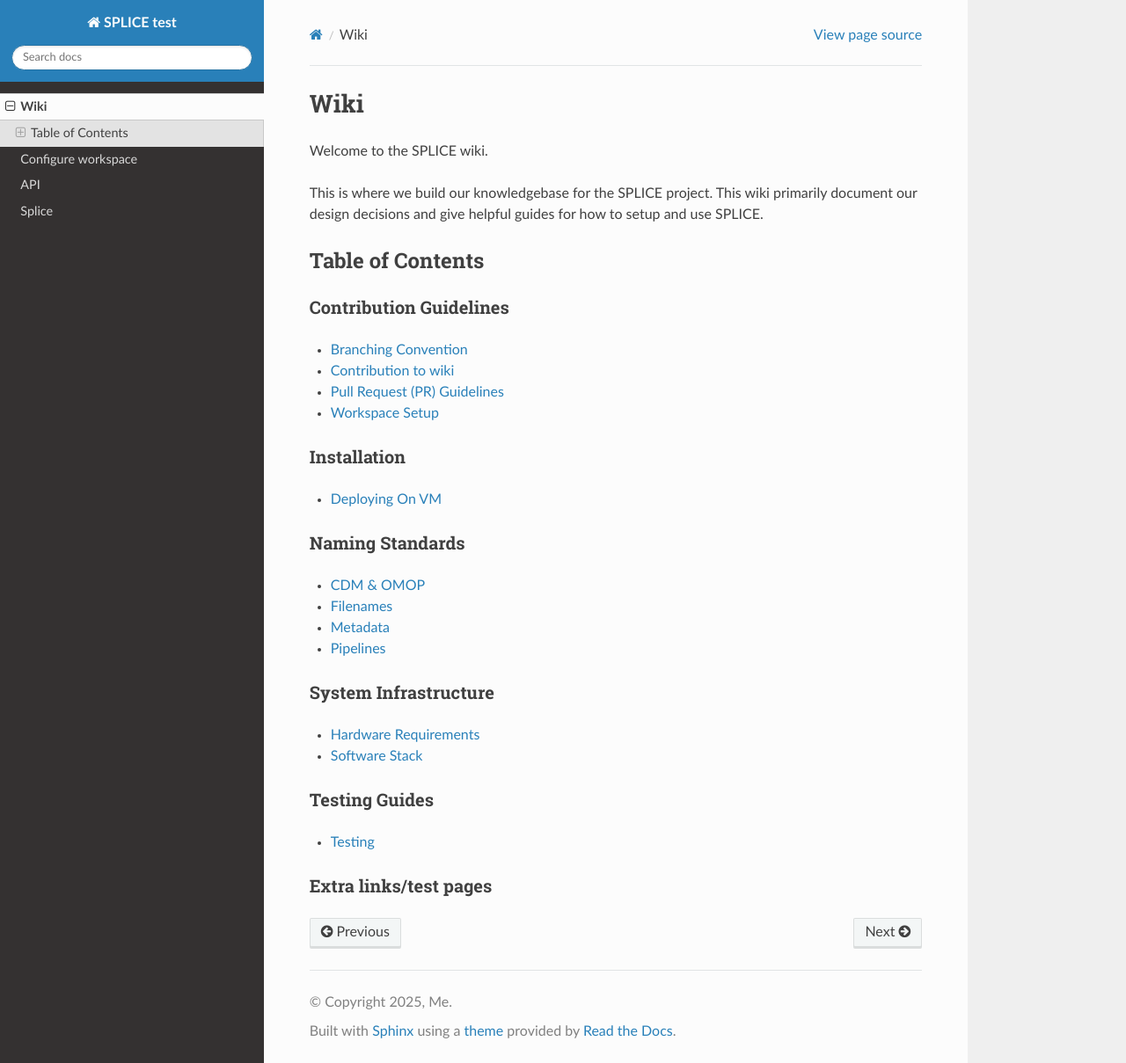
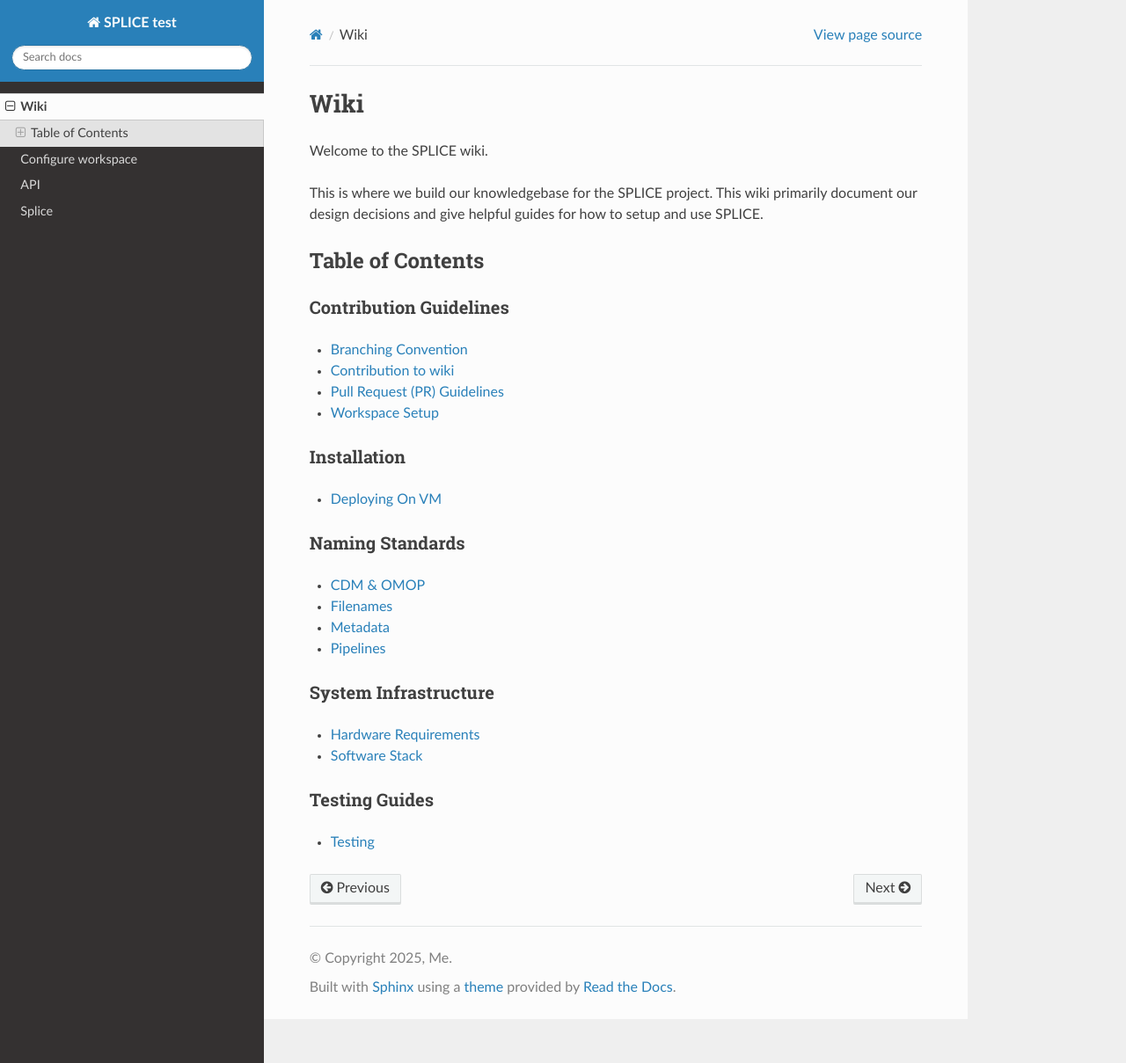
Before and after one commit to PhoevosA/rtd-tuorial, a Sphinx documentation site: the page built from docs/source/Wiki.rst, in a window 1280 px wide and 1209 px high. Shown: the whole window at 88% size. Built offline with Sphinx 7.4.7 and the Read the Docs theme 3.1.0, drawn with Linux system fonts in a browser that asks for light colours.

Commit message:
Update Wiki.rst

```diff
--- a/docs/source/Wiki.rst
+++ b/docs/source/Wiki.rst
@@ -56,6 +56,3 @@ Testing Guides
   :glob:
 
   Testing Guides/*
-
-Extra links/test pages
-^^^^^^^^^^^^^^^^^^^^^^
```
